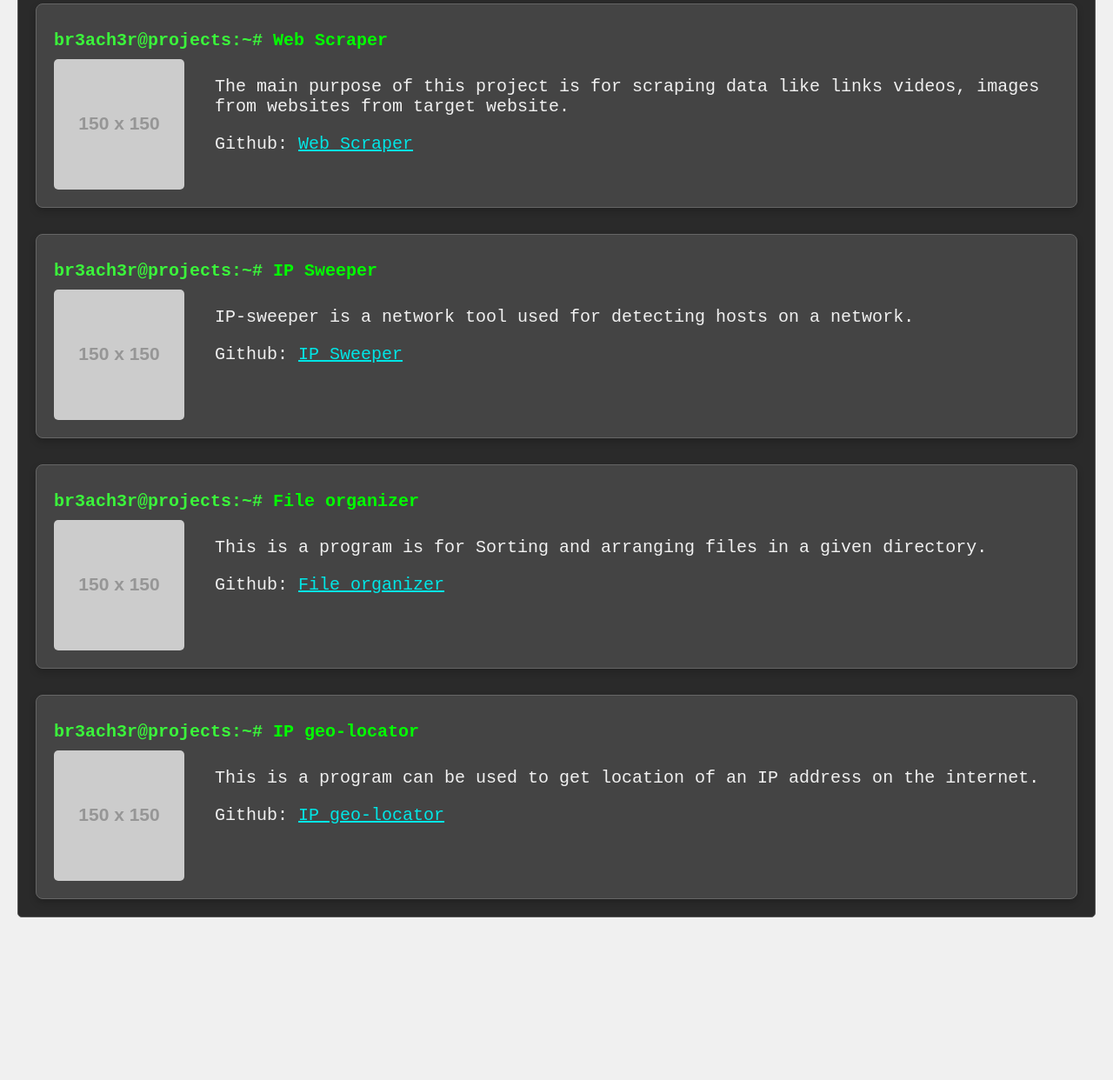
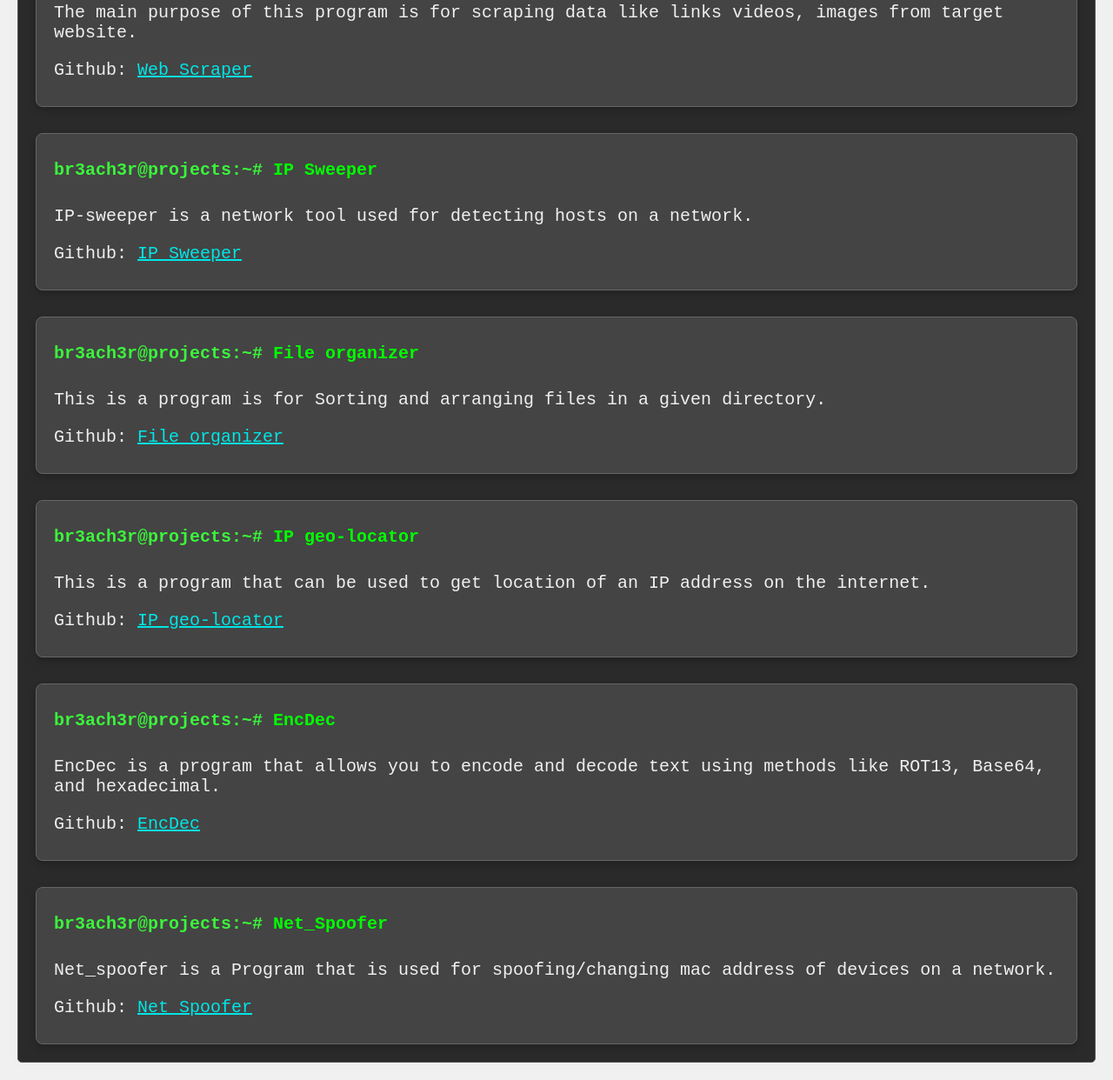
Before and after one commit to Horlalaycon/Horlalaycon.github.io, a plain HTML site: page projects.html in a window 1280 px wide. Shown: the part 779-2021 px from the top of the page at 87% size. Before the commit the page ends 1854 px from the top, so only its background shows below. Drawn offline with Linux system fonts and the light colour scheme; placeholder pictures from the web are drawn by us.

Commit message:
Blog and project list Update

```diff
--- a/projects.html
+++ b/projects.html
@@ -35,7 +35,7 @@
                     <div class="output">
                         <h3><span class="prompt">br3ach3r@projects:~# </span>Port Scanner</h3>
                         <div class="item-content-wrapper">
-                            <img src="https://via.placeholder.com/150" alt="Port Scanner Screenshot" style="width: 150px; height: auto;">
+                            <!-- <img src="https://via.placeholder.com/150" alt="Port Scanner Screenshot" style="width: 150px; height: auto;">  -->
                             <div class="item-text-container">
                                 <p>This is a program which can be used to detect open ports on networks. It's built with Python and allows for scanning a range of IP addresses and ports to identify open services.</p>
                                 <p>Github:
@@ -51,7 +51,7 @@
                     <div class="output">
                         <h3><span class="prompt">br3ach3r@projects:~# </span>Secret Keeper</h3>
                         <div class="item-content-wrapper">
-                            <img src="https://via.placeholder.com/150" alt="Secret Keeper Screenshot" style="width: 150px; height: auto;">
+                            <!-- <img src="https://via.placeholder.com/150" alt="Secret Keeper Screenshot" style="width: 150px; height: auto;">  -->
                             <div class="item-text-container">
                                 <p>Secret Keeper is a program for message encryption & decryption using a sysmmetric key.</p>
                     <p>Github:
@@ -68,9 +68,9 @@
                     <div class="output">
                         <h3><span class="prompt">br3ach3r@projects:~# </span>Web Scraper</h3>
                         <div class="item-content-wrapper">
-                            <img src="https://via.placeholder.com/150" alt="Web Scraper Screenshot" style="width: 150px; height: auto;">
+                            <!-- <img src="https://via.placeholder.com/150" alt="Web Scraper Screenshot" style="width: 150px; height: auto;">  -->
                             <div class="item-text-container">
-                                <p>The main purpose of this project is for scraping data like links videos, images from websites from  target website.</p>
+                                <p>The main purpose of this program is for scraping data like links videos, images from  target website.</p>
                     <p>Github:
                         <a href="https://github.com/Horlalaycon/web_scraper" target="_blank" class="follow-link">Web Scraper</a></p>
 
@@ -80,16 +80,12 @@
                 </div>
             </div>
 
-
-
-
-
             <div class="content-list">
                 <div class="content-item">
                     <div class="output">
                         <h3><span class="prompt">br3ach3r@projects:~# </span>IP Sweeper</h3>
                         <div class="item-content-wrapper">
-                            <img src="https://via.placeholder.com/150" alt="IP Sweeper Screenshot" style="width: 150px; height: auto;">
+                            <!-- <img src="https://via.placeholder.com/150" alt="IP Sweeper Screenshot" style="width: 150px; height: auto;">  -->
                             <div class="item-text-container">
                                 <p>IP-sweeper is a network tool used for detecting hosts on a network.</p>
                 <p>Github:
@@ -106,7 +102,7 @@
                     <div class="output">
                         <h3><span class="prompt">br3ach3r@projects:~# </span>File organizer</h3>
                         <div class="item-content-wrapper">
-                            <img src="https://via.placeholder.com/150" alt="File organizer Screenshot" style="width: 150px; height: auto;">
+                            <!-- <img src="https://via.placeholder.com/150" alt="File organizer Screenshot" style="width: 150px; height: auto;">  -->
                             <div class="item-text-container">
                                 <p>This is a program is for Sorting and arranging files in a given directory.</p>
                 <p>Github:
@@ -123,11 +119,45 @@
                     <div class="output">
                         <h3><span class="prompt">br3ach3r@projects:~# </span>IP geo-locator</h3>
                         <div class="item-content-wrapper">
-                            <img src="https://via.placeholder.com/150" alt="IP geo-locator Screenshot" style="width: 150px; height: auto;">
+                            <!-- <img src="https://via.placeholder.com/150" alt="IP geo-locator Screenshot" style="width: 150px; height: auto;">  -->
                             <div class="item-text-container">
-                                <p>This is a program can be used to get location of an IP address on the internet.</p>
+                                <p>This is a program that can be used to get location of an IP address on the internet.</p>
                 <p>Github:
                     <a href="https://github.com/Horlalaycon/ip_geo-locator" target="_blank" class="follow-link">IP geo-locator</a></p>
+
+                            </div>
+                        </div>
+                    </div>
+                </div>
+            </div>
+
+            <div class="content-list">
+                <div class="content-item">
+                    <div class="output">
+                        <h3><span class="prompt">br3ach3r@projects:~# </span>EncDec</h3>
+                        <div class="item-content-wrapper">
+                            <!-- <img src="https://via.placeholder.com/150" alt="EncDec Screenshot" style="width: 150px; height: auto;">  -->
+                            <div class="item-text-container">
+                                <p>EncDec is a program that allows you to encode and decode text using methods like ROT13, Base64, and hexadecimal.</p>
+                <p>Github:
+                    <a href="https://github.com/Horlalaycon/encdec" target="_blank" class="follow-link">EncDec</a></p>
+
+                            </div>
+                        </div>
+                    </div>
+                </div>
+            </div>
+
+            <div class="content-list">
+                <div class="content-item">
+                    <div class="output">
+                        <h3><span class="prompt">br3ach3r@projects:~# </span>Net_Spoofer</h3>
+                        <div class="item-content-wrapper">
+                            <!-- <img src="https://via.placeholder.com/150" alt="EncDec Screenshot" style="width: 150px; height: auto;">  -->
+                            <div class="item-text-container">
+                                <p>Net_spoofer is a Program that is used for spoofing/changing mac address of devices on a network.</p>
+                <p>Github:
+                    <a href="https://github.com/Horlalaycon/net_spoofer" target="_blank" class="follow-link">Net_Spoofer</a></p>
 
                             </div>
                         </div>
```
Also changed, not shown: blogs.html (+1 -0 lines).
